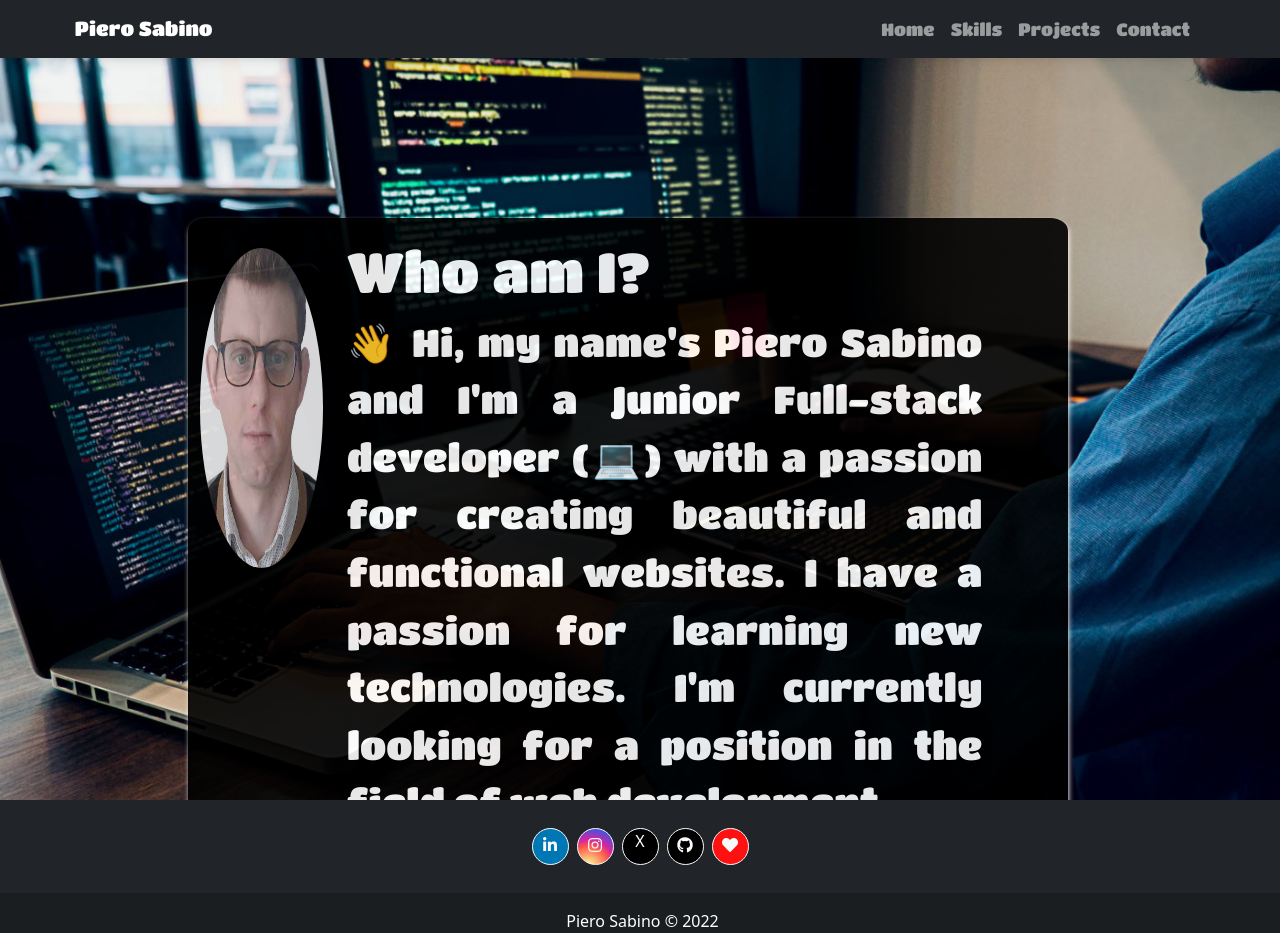
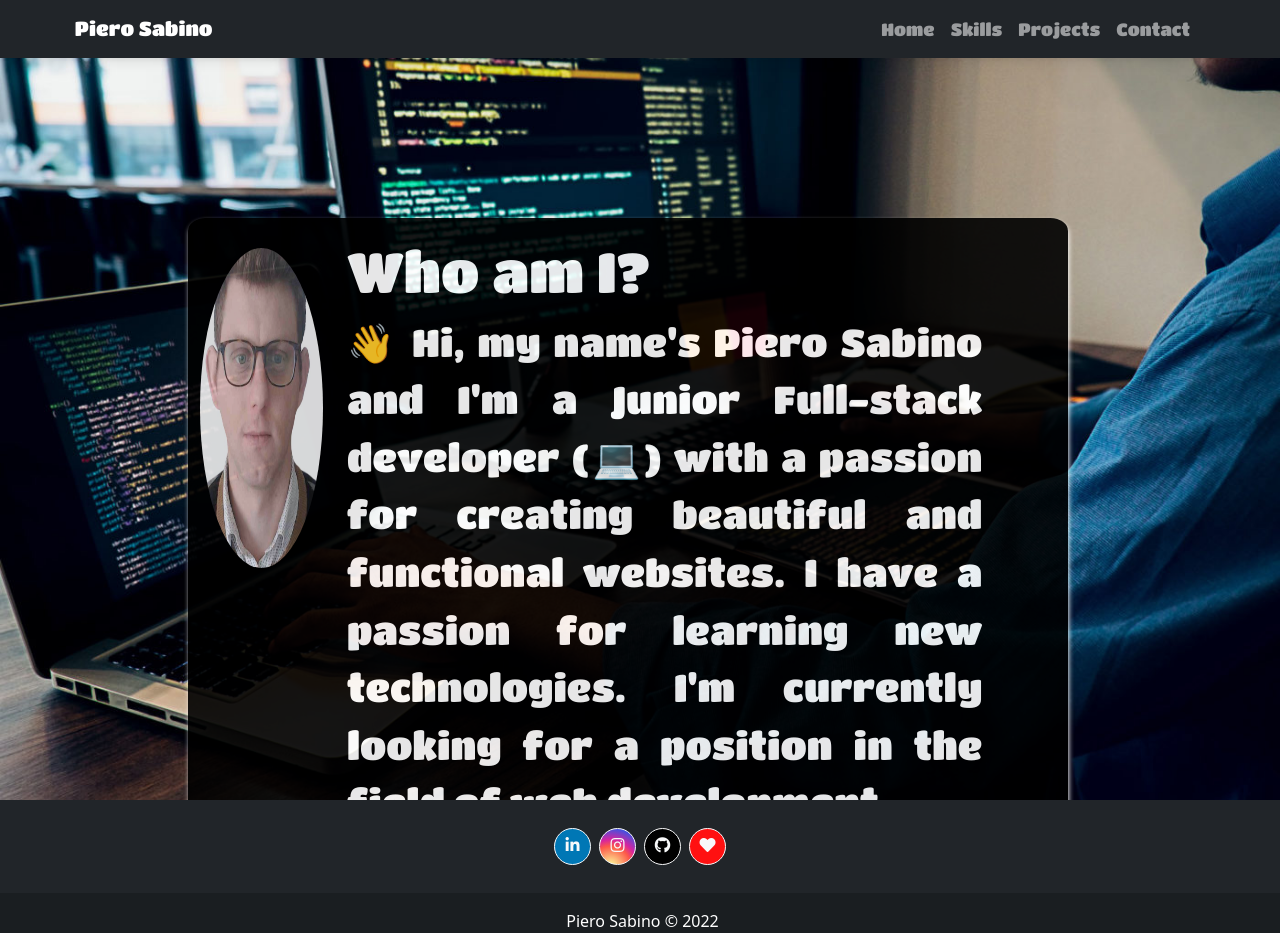
Before and after one commit to pierre1590/Portfolio-Piero, a React (Create React App) app: page / in a window 1280 px wide. Shown: the top 933 px of the page. Built offline with nearby package versions, Linux system fonts and the light colour scheme.

Commit message:
Update Footer

```diff
--- a/src/components/Footer/Footer.css
+++ b/src/components/Footer/Footer.css
@@ -47,22 +47,6 @@
     transition: ease-in-out;
 }
 
-/* Twitter icon */
-.mb-4 .x{
-    background-color: #000000;
-    color: #fff;
-    align-content: center;
-    padding: auto;
-}
-
-.mb-4 .x:hover {
-    font-size: 15;
-    color: rgb(0, 0, 0);
-    transform: scale(1.1);
-    box-shadow: 0 0 0.2rem 0.2rem #fff;
-    background-color: #fff;
-    transition: ease-in-out;
-}
 
 /* Github icon */
 .mb-4 .github{
--- a/src/components/Footer/Footer.js
+++ b/src/components/Footer/Footer.js
@@ -31,15 +31,6 @@ export const Footer = () => {
                 target="_blank"
               >
                 <MDBIcon fab icon="instagram" />
-              </a>
-              <a
-                className="btn btn-outline-light btn-floating m-1 x"
-                href="https://twitter.com/SabinoPiero"
-                target="_blank"
-                rel="noreferrer"
-                role="button"
-              >
-                <p>x</p>
               </a>
               <a
                 className="btn btn-outline-light btn-floating m-1 github"
```
